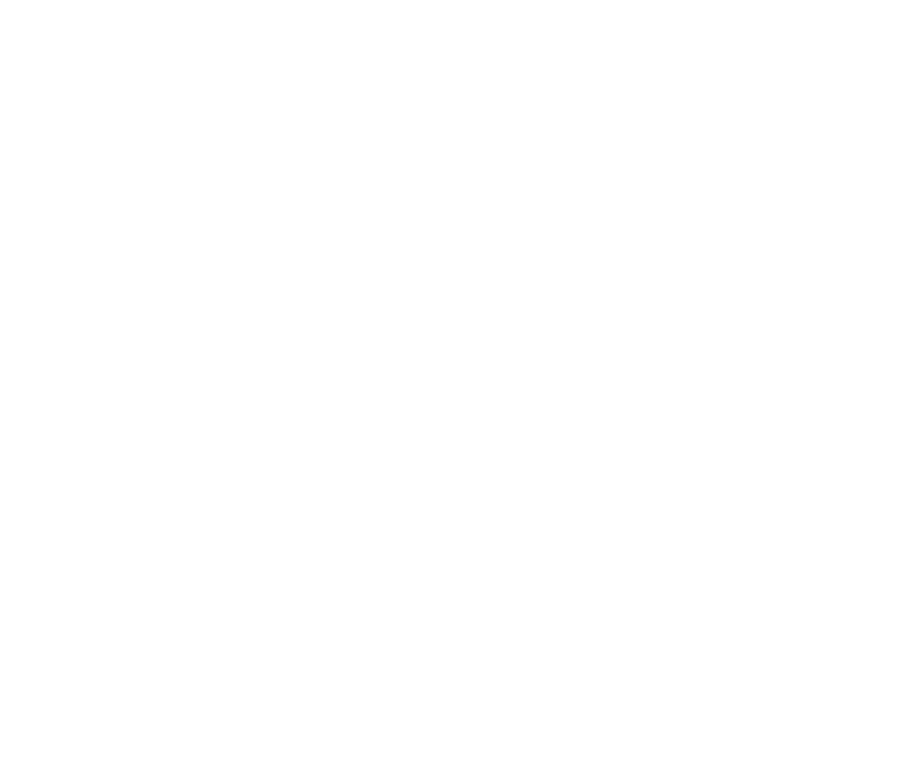
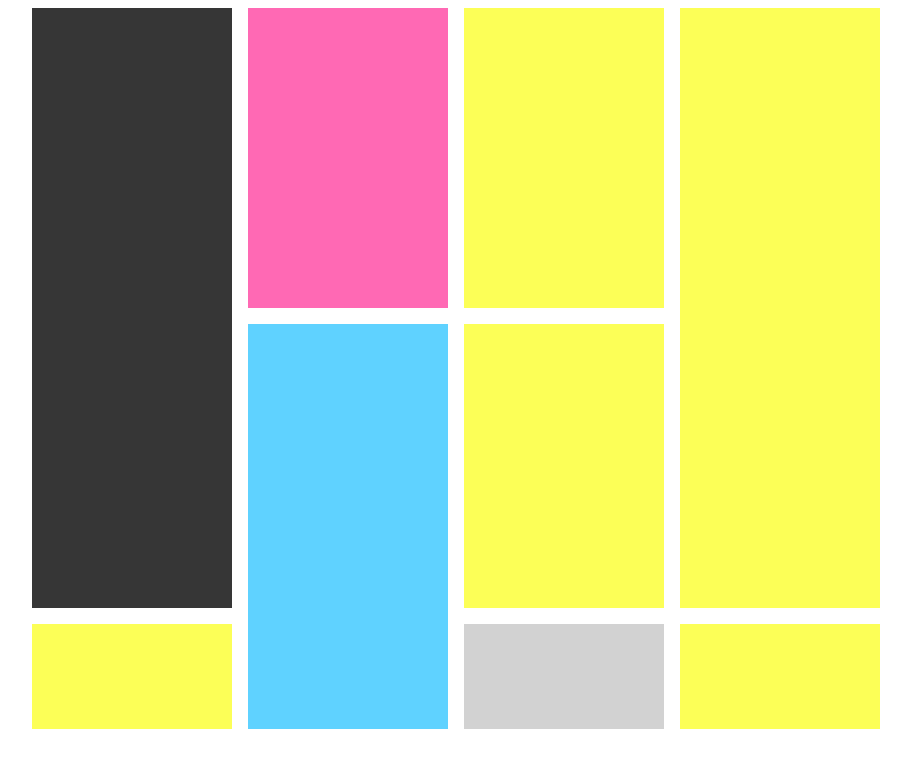
Before and after one commit to Cl4yt0nn/flexboxTemplate1, a plain HTML site: page index.html in a window 1280 px wide. Shown: the whole page, without its empty margins (196-1107 px from the left). Drawn offline with Linux system fonts and the light colour scheme; the site is published under a folder, as on GitHub Pages, so addresses that start at the root find nothing.

Commit message:
Update index.html

```diff
--- a/index.html
+++ b/index.html
@@ -5,7 +5,7 @@
     <meta http-equiv="X-UA-Compatible" content="IE=edge">
     <meta name="viewport" content="width=device-width, initial-scale=1.0">
     <title>Flexbox Templates</title>
-    <link rel="stylesheet" href="/CSS/flexbox1.css">
+    <link rel="stylesheet" href="./CSS/flexbox1.css">
 </head>
 <body>
 <div class="masterContainer">
```
